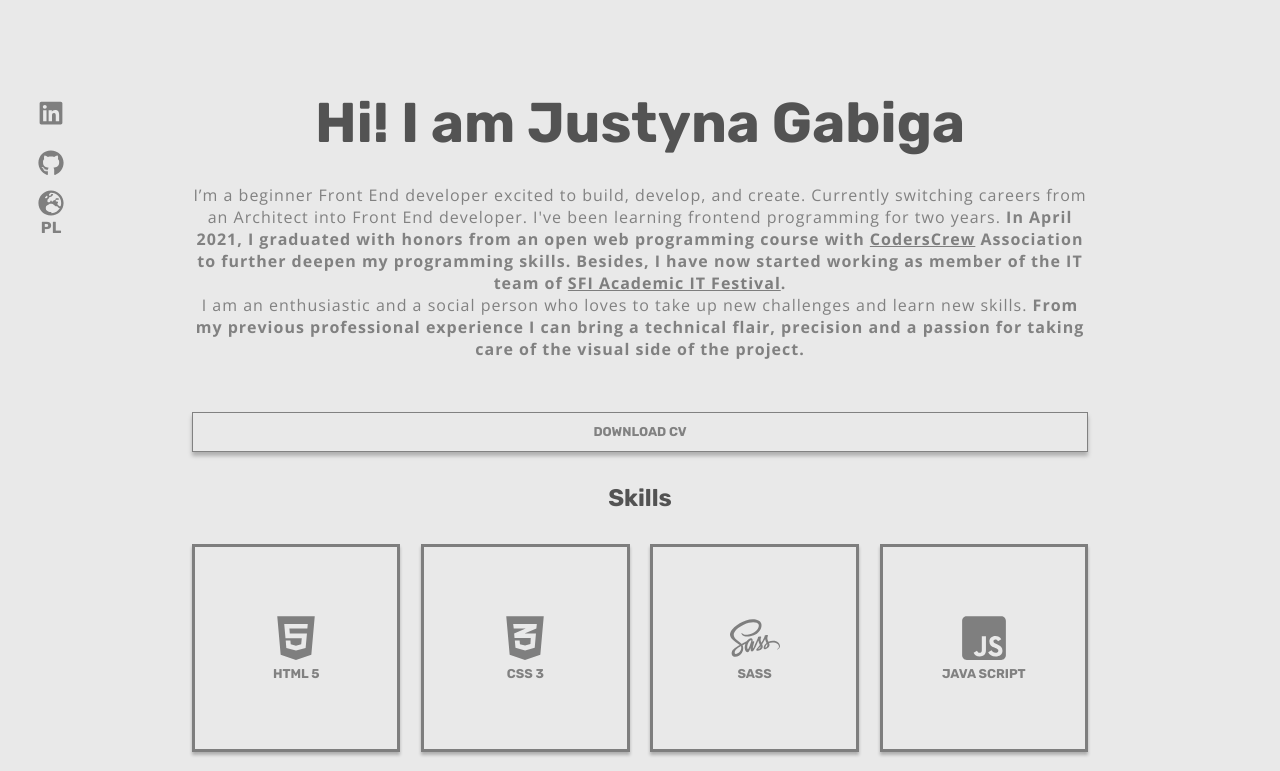
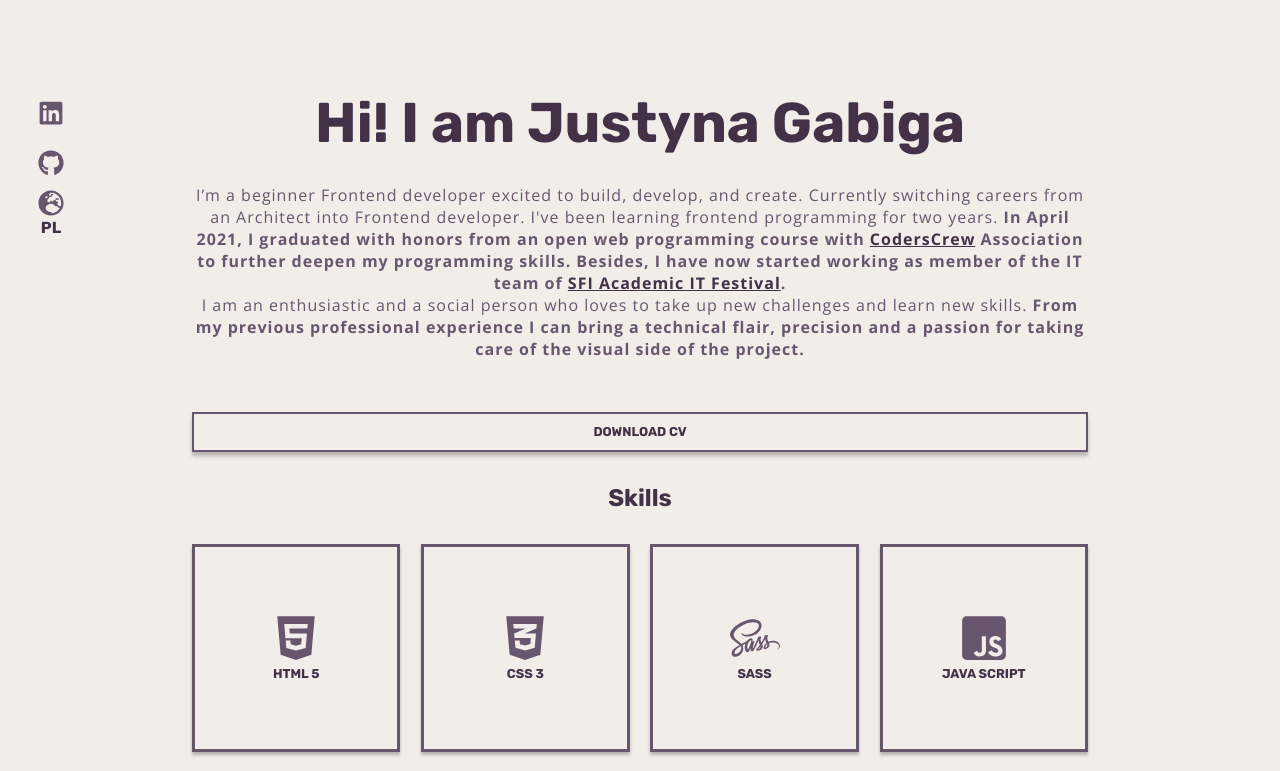
Before and after one commit to JotGabiga/Portfolio-v4, a React (Create React App) app: page / in a window 1280 px wide. Shown: the top 771 px of the page. Built offline with nearby package versions, Linux system fonts and the light colour scheme.

Commit message:
Colors changed

```diff
--- a/public/index.html
+++ b/public/index.html
@@ -8,7 +8,7 @@
     <meta name="description" content="Portfolio Website" />
     <link rel="apple-touch-icon" href="%PUBLIC_URL%/logo192.png" />
     <link rel="manifest" href="%PUBLIC_URL%/manifest.json" />
-    <title>Justyna Gabiga - Junior Front End Developer</title>
+    <title>Justyna Gabiga - Junior Frontend Developer</title>
     <link rel="preconnect" href="https://fonts.googleapis.com" />
     <link rel="preconnect" href="https://fonts.gstatic.com" crossorigin />
     <link
--- a/src/components/ContactForm/ContactForm.scss
+++ b/src/components/ContactForm/ContactForm.scss
@@ -8,7 +8,7 @@
     box-sizing: border-box;
     width: 70%;
     margin: 0vh 0vw 5vh 0vw;
-    border: 1px solid $dark-color;
+    border: 2px solid $dark-color;
     box-shadow: 0px 4px 4px $shadow-color;
   }
   h2{
--- a/src/components/Home/Home.scss
+++ b/src/components/Home/Home.scss
@@ -17,14 +17,14 @@
 .portfolioActive {
   ::selection {
     color: rgb(255, 255, 255);
-    background: $green-color;
+    background: $pink-color;
   }
   .home .mainSection .up .description {
     a:hover {
-      color: $green-color;
+      color: $pink-color;
     }
     a:active {
-      color: $green-color;
+      color: $pink-color;
     }
   }
 }
@@ -73,10 +73,10 @@
   @include text();
   @include uniText(left);
   a:link {
-    color: $medium-color;
+    color: $darker-color;
   }
   a:visited {
-    color: $medium-color;
+    color: $darker-color;
   }
 }
 .buttonSection {
@@ -115,7 +115,7 @@
   box-shadow: 0px 4px 4px $shadow-color;
 }
 .clickedGreenSquare {
-  background-color: $green-color;
+  background-color: $pink-color;
 }
 .clickedPinkSquare {
   background-color: $violet-color;
--- a/src/components/Portfolio/Portfolio.scss
+++ b/src/components/Portfolio/Portfolio.scss
@@ -11,7 +11,7 @@
     @include uniHeader34(right, none);
     text-decoration: underline;
     text-decoration-style: solid;
-    text-decoration-color: $green-color;
+    text-decoration-color: $pink-color;
     text-decoration-thickness: 5px;
   }
   h4 {
@@ -29,7 +29,7 @@
   width: 100%;
   opacity: 0;
   transition: 0.5s ease;
-  background-color: #e9e9e9f1;
+  background-color: #f3edeae5;
 }
 .portfolioScreenshot:hover .overlay {
   opacity: 1;
@@ -93,6 +93,9 @@
       @include header4_1700();
     }
     justify-content: center;
+  }
+  .projectDescription {
+   @include smallText();
   }
 }
 
--- a/src/components/SkillSection/SkillSection.scss
+++ b/src/components/SkillSection/SkillSection.scss
@@ -14,13 +14,13 @@
   align-items: center;
   justify-content: center;
   box-sizing: border-box;
-  border: 3px solid $medium-color;
+  border: 3px solid $dark-color;
   box-shadow: 0px 3px 3px $shadow-color;
 
   img {
     width: 60px;
     height: 60px;
-    filter: $dark-filter;
+    filter: $medium-filter;
     padding: 10px 10px 10px 10px;
     z-index: 0;
     &:hover {
--- a/src/components/SocialMediaBar/SocialMediaBar.scss
+++ b/src/components/SocialMediaBar/SocialMediaBar.scss
@@ -16,12 +16,11 @@
   img {
     width: 26px;
     height: 26px;
-    filter: $dark-filter;
+    filter: $medium-filter;
     margin: 10px 0px 10px 0px;
   }
   img:hover {
-    filter: invert(31%) sepia(11%) saturate(9%) hue-rotate(326deg)
-      brightness(103%) contrast(99%);
+    filter: $dark-filter;
   }
   h3 {
     @include text();
--- a/src/translations/en/common.json
+++ b/src/translations/en/common.json
@@ -3,8 +3,8 @@
         "title": "Hi! I am Justyna Gabiga"
     },
     "description": {
-        "part1": "I’m a beginner Front End developer excited to build, develop, and create.",
-        "part8": "Currently switching careers from an Architect into Front End developer. ",
+        "part1": "I’m a beginner Frontend developer excited to build, develop, and create.",
+        "part8": "Currently switching careers from an Architect into Frontend developer. ",
         "part2": "I've been learning frontend programming for two years. ",
         "part3": "In April 2021, I graduated with honors from an open web programming course with ",
         "part4": " Association to further deepen my programming skills. ",
@@ -31,7 +31,7 @@
         "description": "Virtual library",
         "frontendStack": "React + Firebase + Sass",
         "backendStack": "Node.js + MongoDb + Heroku",
-        "text": "Bookcrossing App is prepared as MVP. The main purpose of the application is to manage user's home library and exchange books with friends. App was created for educational purposes mainly, so that I could consolidate my knowledge of Back End and Front End technologies. I used React.js with functional components and it has been deployed on Firebase. Back End project uses non relational database - Mongodb, and it's been deployed on Heroku. The connection to the database is made in the Back End application written in Node.js which allows to integrate with Front End by API. You can find more information on this in the repository called `BookcrossingApp` on my GitHub profile in the ReadeMe file.",
+        "text": "Bookcrossing App is prepared as MVP. The main purpose of the application is to manage user's home library and exchange books with friends. App was created for educational purposes mainly, so that I could consolidate my knowledge of backend and frontend technologies. I used React.js with functional components and it has been deployed on Firebase. Back End project uses non relational database - Mongodb, and it's been deployed on Heroku. The connection to the database is made in the backend application written in Node.js which allows to integrate with frontend by API. You can find more information on this in the repository called `BookcrossingApp` on my GitHub profile in the ReadeMe file.",
         "moreInfo": "Find out more about project"
     }
 }
--- a/src/translations/pl/common.json
+++ b/src/translations/pl/common.json
@@ -3,8 +3,8 @@
         "title": "Cześć, jestem Justyna Gabiga"
     },
     "description": {
-            "part1": "Jestem początkującym Front End developerem z pasją do tworzenia i",
-            "part8": "rozwijania kodu. Dotychczas pracowałam jako architekt, obecnie szukam pierwszej pracy jako Front End developer. ",
+            "part1": "Jestem początkującym Frontend developerem z pasją do tworzenia i",
+            "part8": "rozwijania kodu. Dotychczas pracowałam jako architekt, obecnie szukam pierwszej pracy jako Frontend developer. ",
             "part2": "Od dwóch lat uczę się programowania.",
             "part3": " W kwietniu 2021 ukończyłam z wyróżnieniem otwarty kurs programowania organizowany przez Stowarzyszenie Studenckie ",
             "part4": ".",
@@ -31,7 +31,7 @@
         "description": "Wirtualna biblioteka",
         "frontendStack": "React + Firebase + Sass",
         "backendStack": "Node.js + MongoDb + Heroku",
-        "text": "Aplikacja została przygotowana jako MVP. Służy do zarządzania domową biblioteką oraz wymianą książek ze znajomymi. Aplikacja została stworzona w celach edukacyjnych, głównie po to abym mogła utrwalić moją wiedzę na temat technologii Front End i Back End. W projekcie użyłam frameworku React wraz z komponentami funkcyjnymi. Projekt został wdrożony przy użyciu platformy Firebase. Część Back Endowa projektu opiera się na nierelacyjnej bazie danych Mongodb i została wdrożona na platformie Heroku. Połączenie z bazą danych wykonałam przy pomocy Back Endowej aplikacji napisanej w Node.js, przy użyciu której Frond End integruje się z bazą danych poprzez API. Więcej informacji na temat projektu można znaleźć w moim repozytorium na GitHubie pod nazwą `BookcrossingApp` w pliku ReadeMe.",
+        "text": "Aplikacja została przygotowana jako MVP. Służy do zarządzania domową biblioteką oraz wymianą książek ze znajomymi. Aplikacja została stworzona w celach edukacyjnych, głównie po to abym mogła utrwalić moją wiedzę na temat technologii frontend i backend. W projekcie użyłam frameworku React wraz z komponentami funkcyjnymi. Projekt został wdrożony przy użyciu platformy Firebase. Część Back Endowa projektu opiera się na nierelacyjnej bazie danych Mongodb i została wdrożona na platformie Heroku. Połączenie z bazą danych wykonałam przy pomocy Back Endowej aplikacji napisanej w Node.js, przy użyciu której Frond End integruje się z bazą danych poprzez API. Więcej informacji na temat projektu można znaleźć w moim repozytorium na GitHubie pod nazwą `BookcrossingApp` w pliku ReadeMe.",
         "moreInfo": "Więcej informacji o projekcie"
     }
 }
--- a/src/variables/variables.scss
+++ b/src/variables/variables.scss
@@ -6,16 +6,18 @@
   flex-direction: $flex-direction;
 }
 // COLORS
-$basic-color: #e9e9e9;
-$dark-color: #818181;
-$darker-color: #535353;
-$medium-color: #7e7e7e;
-$green-color: #87bda5;
+$basic-color: #F3EDEA;
+$dark-color: #68566e;
+$darker-color: #423147;
+$pink-color: #FC6E90;
 $violet-color: #7a7cc4;
-$orange-color: #e29a80;
+$orange-color: #FF5C00;
 $shadow-color: rgba(0, 0, 0, 0.25);
-$dark-filter: invert(55%) sepia(2%) saturate(18%) hue-rotate(326deg) brightness(90%) contrast(87%);
-$orange-filter: invert(82%) sepia(3%) saturate(6353%) hue-rotate(321deg) brightness(88%) contrast(97%);
+
+
+$dark-filter:  invert(19%) sepia(11%) saturate(1402%) hue-rotate(241deg) brightness(93%) contrast(91%);
+$medium-filter: invert(36%) sepia(11%) saturate(788%) hue-rotate(240deg) brightness(95%) contrast(95%);
+$orange-filter: invert(71%) sepia(89%) saturate(6348%) hue-rotate(2deg) brightness(104%) contrast(104%);
 
 // $basic-color: #f7edeb;
 // $dark-color: #503659;
@@ -43,7 +45,7 @@ $text-font-family: "Open Sans", sans-serif;
   font-family: $header-font-family;
   font-weight: bold;
   text-align: $text-align;
-  color: $dark-color;
+  color: $darker-color;
   margin: 0.3vh 0vw 0.3vh 0vw;
   text-transform: $text-transform;
 }
@@ -71,6 +73,9 @@ $text-font-family: "Open Sans", sans-serif;
 }
 @mixin text() {
   font-size: 1.05rem;
+}
+@mixin smallText() {
+  font-size: 0.8rem;
 }
 @mixin buttonText() {
   font-size: 1.15rem;
@@ -183,7 +188,7 @@ $text-font-family: "Open Sans", sans-serif;
   margin: 0vh 0vw 0vh 0vw;
   width: $width;
   height: 5vh;
-  border: 1px solid $dark-color;
+  border: 2px solid $dark-color;
   box-shadow: 0px 4px 4px $shadow-color;
   background-color: $basic-color;
   text-decoration: none;
```
Also changed, not shown: 1 other file (tests, documents, lock files or other folders).
